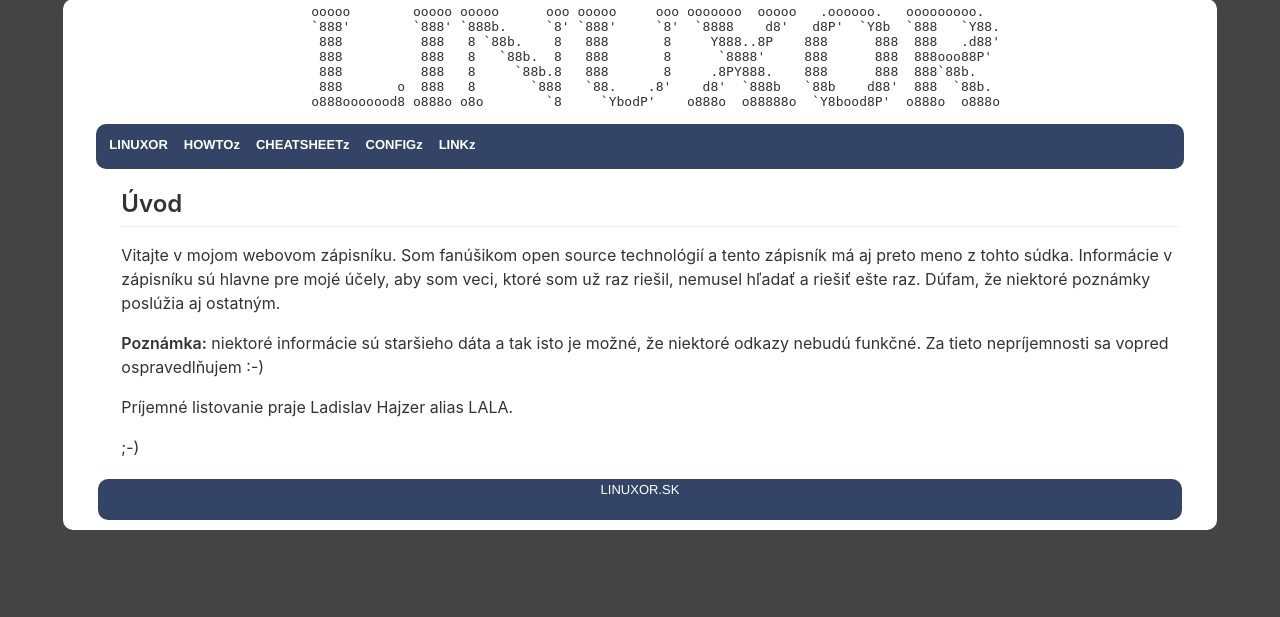
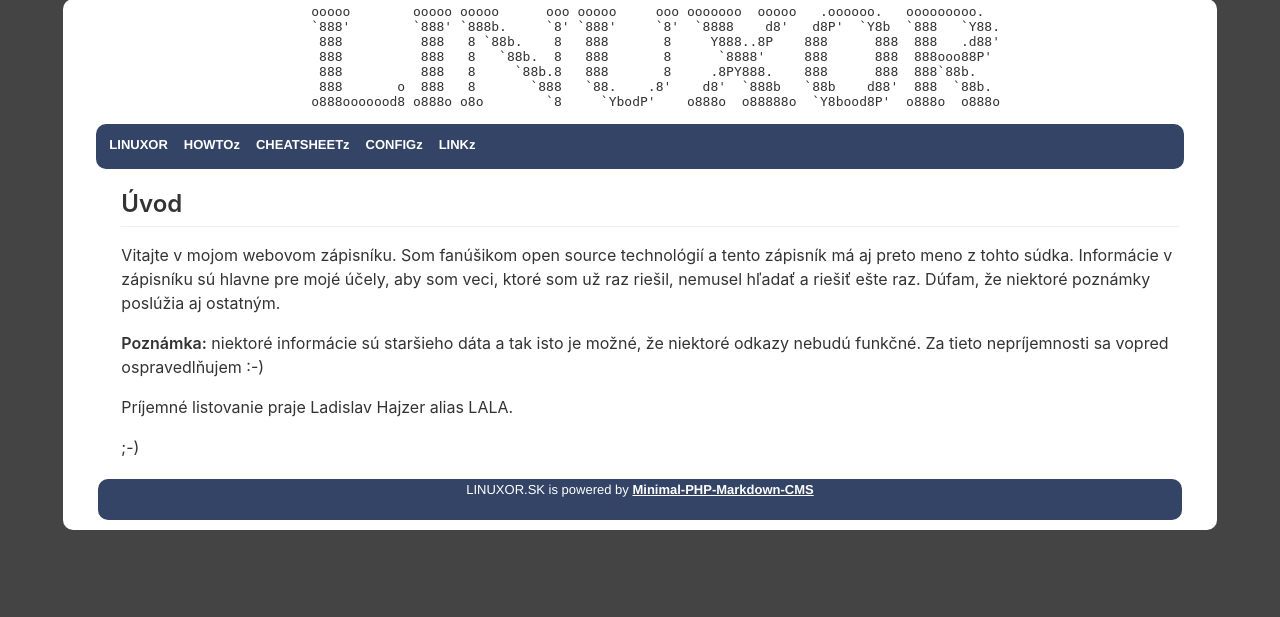
Before and after one commit to hajzer/linuxor.sk, a PHP site: page / in a window 1280 px wide. Shown: the part 16-633 px from the top of the page. Run offline with PHP 8.4, Linux system fonts and the light colour scheme.

Commit message:
Male korekcie.
Male korekcie.

```diff
--- a/html/footer.html
+++ b/html/footer.html
@@ -1,4 +1,3 @@
-        </article>
 		</div>
 		<div id="clearing"></div>
 <!--end text -->
@@ -6,7 +5,7 @@
 <!--footer -->
 
     <div id="footer">
-    LINUXOR.SK
+    LINUXOR.SK is powered by <b><a href="https://github.com/hajzer/minimal-php-markdown-cms">Minimal-PHP-Markdown-CMS</a></b>
     <!--end footer -->
     </div>
 
--- a/index.php
+++ b/index.php
@@ -75,6 +75,7 @@ $Parsedown = new Parsedown();
 echo '<article class="markdown-body">';
 echo Parsedown::instance()
    ->text($html);
+echo '</article>';
 
 
 /* INSERT HTML FOOTER */
```
